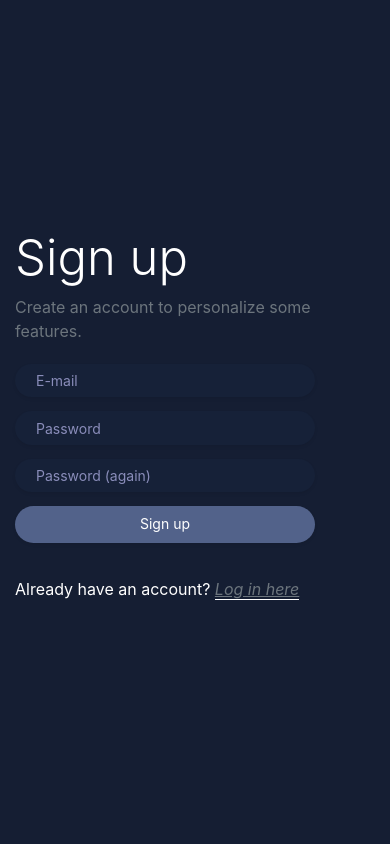
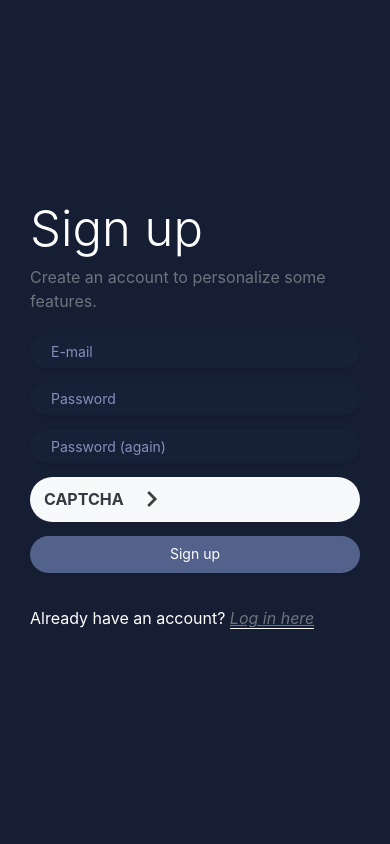
Before and after one commit to ethstakersclub/ethstakersclub, a Django app: page /user/signup/ in a window 390 px wide. Run offline with Django 4.2, Linux system fonts and the light colour scheme; parts of the project's set-up code (start-up, migrations or seed data) failed here and were passed over.

Commit message:
add captcha to signup set MAX_TASK_QUEUE via the settings file fix login/signup html layout on mobile delete old epoch rewards

```diff
--- a/api/views.py
+++ b/api/views.py
@@ -152,7 +152,7 @@ def api_get_attestations(request):
     if len(validator_ids) > 10:
         epochs_to_check = 2
     if len(validator_ids) > 50:
-        epochs_to_check = 0.4
+        epochs_to_check = 1
 
     if to_slot == 'head':
         latest_block = Block.objects.filter(proposer__isnull=False).order_by("-slot_number").first()
--- a/blockfetcher/management/commands/delete_all.py
+++ b/blockfetcher/management/commands/delete_all.py
@@ -15,7 +15,6 @@ class Command(BaseCommand):
             last_deleted = i
         EpochReward.objects.filter(pk__gte=last_deleted, pk__lte=last).delete()
 
-        '''
         Withdrawal.objects.all().delete()
         for i in range(0, Block.objects.all().count(), 10000):
             Block.objects.filter(pk__in=Block.objects.all().values_list('pk')[:10000]).delete()
@@ -26,4 +25,3 @@ class Command(BaseCommand):
             ValidatorBalance.objects.filter(pk__in=ValidatorBalance.objects.all().values_list('pk')[:10000]).delete()
         for i in range(0, MissedAttestation.objects.all().count(), 10000):
             MissedAttestation.objects.filter(pk__in=MissedAttestation.objects.all().values_list('pk')[:10000]).delete()
-        '''
--- a/ethstakersclub/routers.py
+++ b/ethstakersclub/routers.py
@@ -1,5 +1,5 @@
 class UserdataRouter:
-    app_labels = ['users', 'admin', 'auth', 'contenttypes', 'sessions', 'allauth', 'account', 'socialaccount', 'sites']
+    app_labels = ['users', 'admin', 'auth', 'contenttypes', 'sessions', 'allauth', 'account', 'socialaccount', 'sites', 'captcha']
 
     def db_for_read(self, model, **hints):
         if model._meta.app_label in self.app_labels:
--- a/ethstakersclub/settings.py
+++ b/ethstakersclub/settings.py
@@ -37,6 +37,7 @@ INSTALLED_APPS = [
     'allauth',
     'allauth.account',
     'allauth.socialaccount',
+    'captcha',
     'blockfetcher',
     'api',
     'users',
@@ -63,6 +64,10 @@ AUTHENTICATION_BACKENDS = [
     'django.contrib.auth.backends.ModelBackend',
     'allauth.account.auth_backends.AuthenticationBackend',
 ]
+
+ACCOUNT_FORMS = {
+    'signup': 'users.forms.CustomSignupForm',
+}
 
 ACCOUNT_AUTHENTICATION_METHOD = 'email'
 ACCOUNT_EMAIL_REQUIRED = True
--- a/ethstakersclub/urls.py
+++ b/ethstakersclub/urls.py
@@ -10,4 +10,5 @@ urlpatterns = [
     path('', include('frontend.urls')),
     path('user/', include('allauth.urls')),
     path('user/', include('users.urls')),
+    path('captcha/', include('captcha.urls')),
 ]
--- a/templates/account/base.html
+++ b/templates/account/base.html
@@ -18,6 +18,12 @@
   background-image: url(/static/img/pug_back2.jpeg);
   background-position: center center;
   background-repeat: no-repeat;
+}
+
+#id_captcha_1{
+  width: 80px;
+  margin-left: 5px;
+  flex-grow: 1;
 }
     </style>
     {% block extra_head %}
--- a/templates/account/signup.html
+++ b/templates/account/signup.html
@@ -4,7 +4,7 @@
 
 {% block body %}
 <div class="container-fluid text-white" style="background-color: #151e33;">
-    <div class="row no-gutter">
+    <div class="row no-gutter m-0">
         <!-- The image half -->
         <div class="col-md-6 d-none d-md-flex bg-image"></div>
 
@@ -12,20 +12,18 @@
         <!-- The content half -->
         <div class="col-md-6">
             <div class="login d-flex align-items-center py-5">
-
-                <!-- Demo content-->
                 <div class="w-100">
-                    <div class="row">
-                        <div class="col-lg-10 col-xl-7 mx-auto">
+                    <div class="row m-0">
+                        <div class="col-lg-10 col-xl-7 mx-auto p-0">
                             <h3 class="display-4">Sign up</h3>
                             <p class="text-muted mb-4">Create an account to personalize some features.</p>
 
                             {% for error in form.non_field_errors %}
-                                <div class="mb-1 w-full p-2 bg-red-800 items-center text-white leading-none lg:rounded-full flex lg:inline-flex" role="alert">
-                                    <span class="flex rounded-full bg-red-600 uppercase px-2 py-1 text-xs font-bold mr-3">Error</span>
-                                    <span class="font-semibold mr-2 text-left flex-auto">{{ error }}</span>
-                                    <svg class="fill-current opacity-75 h-4 w-4" xmlns="http://www.w3.org/2000/svg" viewBox="0 0 20 20"><path d="M12.95 10.707l.707-.707L8 4.343 6.586 5.757 10.828 10l-4.242 4.243L8 15.657l4.95-4.95z"/></svg>
-                                  </div>
+                              <div class="mb-1 w-100 px-2 py-2 bg-danger align-items-center text-white lh-1 rounded-pill d-flex inline-flex-lg" role="alert">
+                                <span class="d-flex rounded-circle bg-danger text-uppercase px-2 py-1 text-sm font-weight-bold mr-2">Error</span>
+                                <span class="fw-semibold mr-0 text-start flex-grow-1">{{ error }}</span>
+                                <svg style="fill: white;width: 2rem;height: 2rem;min-width: 2rem;min-height: 2rem;opacity: 0.75;" xmlns="http://www.w3.org/2000/svg" viewBox="0 0 20 20"><path d="M12.95 10.707l.707-.707L8 4.343 6.586 5.757 10.828 10l-4.242 4.243L8 15.657l4.95-4.95z"/></svg>
+                              </div>
                             {% endfor %}
                             <form id="signup_form" method="post" action="{% url 'account_signup' %}">
                             	{% csrf_token %}
@@ -35,6 +33,7 @@
                                 {% endif %}
 
                                 {% for field in form %}
+                                {% if field.html_name != 'captcha' %}
                                 <div class="form-group mb-3">
                                     {% for error in field.errors %}
                                           <div class="mb-1 w-100 px-2 py-2 bg-danger align-items-center text-white lh-1 rounded-pill d-flex inline-flex-lg" role="alert">
@@ -54,7 +53,22 @@
                                         required
                                     />
                                 </div>
+                                {% endif %}
                                 {% endfor %}
+                                <div class="form-group mb-3">
+                                    {% for error in form.captcha.errors %}
+                                        <div class="mb-1 w-100 px-2 py-2 bg-danger align-items-center text-white lh-1 rounded-pill d-flex inline-flex-lg" role="alert">
+                                            <span class="d-flex rounded-circle bg-danger text-uppercase px-2 py-1 text-sm font-weight-bold mr-2">Error</span>
+                                            <span class="fw-semibold mr-0 text-start flex-grow-1">{{ error }}</span>
+                                            <svg style="fill: white;width: 2rem;height: 2rem;min-width: 2rem;min-height: 2rem;opacity: 0.75;" xmlns="http://www.w3.org/2000/svg" viewBox="0 0 20 20"><path d="M12.95 10.707l.707-.707L8 4.343 6.586 5.757 10.828 10l-4.242 4.243L8 15.657l4.95-4.95z"/></svg>
+                                        </div>
+                                    {% endfor %}
+                                    <div class="captcha mb-1 w-100 px-2 py-2 bg-light align-items-center text-dark lh-1 rounded-pill d-flex inline-flex-lg" role="alert">
+                                        <span class="d-flex rounded-circle bg-light text-uppercase px-2 py-1 text-sm font-weight-bold mr-2">Captcha</span>
+                                        {{ form.captcha }}
+                                        <svg style="fill: black;width: 2rem;height: 2rem;min-width: 2rem;min-height: 2rem;opacity: 0.75;" xmlns="http://www.w3.org/2000/svg" viewBox="0 0 20 20"><path d="M12.95 10.707l.707-.707L8 4.343 6.586 5.757 10.828 10l-4.242 4.243L8 15.657l4.95-4.95z"/></svg>
+                                    </div>
+                                </div>
                                 {% comment %}
                                 <div class="custom-control custom-checkbox mb-3">
                                     <input id="customCheck1" type="checkbox" checked class="custom-control-input">
@@ -67,10 +81,10 @@
                             </form>
                         </div>
                     </div>
-                </div><!-- End -->
+                </div>
 
             </div>
-        </div><!-- End -->
+        </div>
 
     </div>
 </div>
--- a/users/forms.py
+++ b/users/forms.py
@@ -1,6 +1,8 @@
 from django import forms
 from django.contrib.auth.forms import UserCreationForm
 from users.models import CustomUser
+from allauth.account.forms import SignupForm
+from captcha.fields import CaptchaField
 
 
 class RegistrationForm(UserCreationForm):
@@ -9,3 +11,7 @@ class RegistrationForm(UserCreationForm):
     class Meta:
         model = CustomUser
         fields = ('email',)
+
+
+class CustomSignupForm(SignupForm):
+    captcha = CaptchaField()
```
Also changed, not shown: blockfetcher/management/commands/block_listener.py (+6 -5 lines), blockfetcher/tasks.py (+16 -3 lines), templates/account/login.html (+5 -7 lines).
